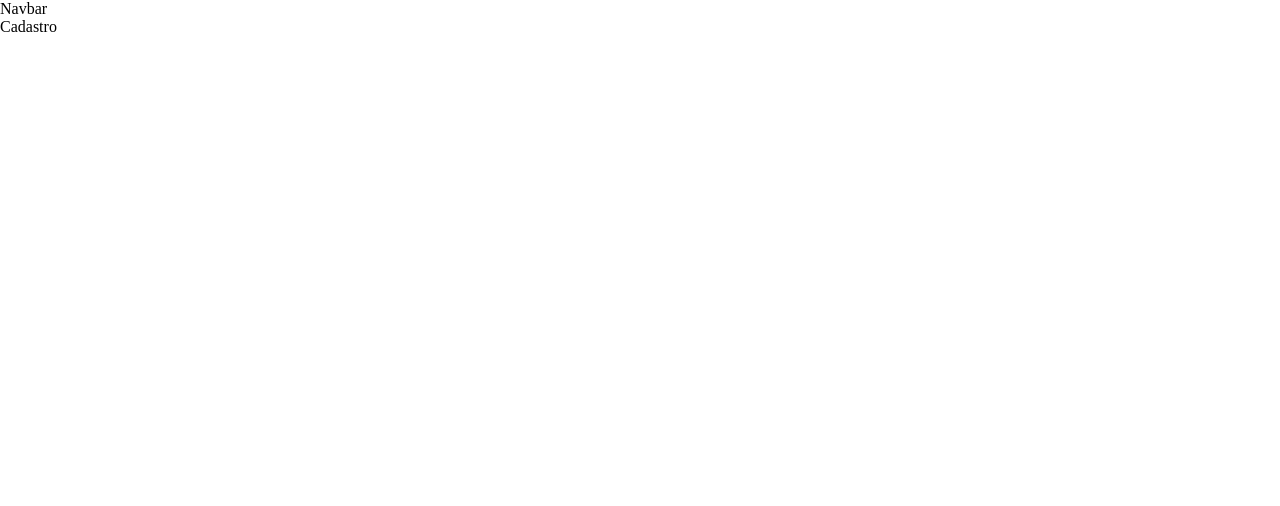
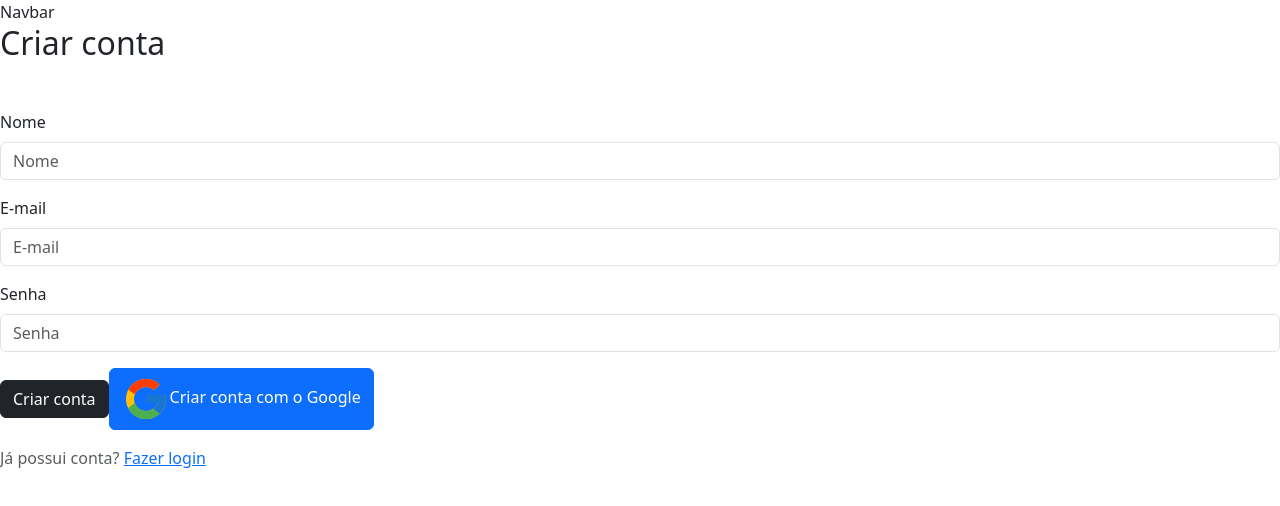
Before and after one commit to flaviare1s/biblioteca-pessoal, a React (Vite) app: page /cadastro in a window 1280 px wide. Shown: the top 506 px of the page. Built offline with nearby package versions, Linux system fonts and the light colour scheme.

Commit message:
feat:  adiciona estrutura no cadastro de usuario

```diff
--- a/src/index.css
+++ b/src/index.css
@@ -1,5 +1,13 @@
+@import 'bootstrap/dist/css/bootstrap.min.css';
+
+@import url('https://fonts.googleapis.com/css2?family=Roboto:ital,wght@0,100;0,300;0,400;0,500;0,700;0,900;1,100;1,300;1,400;1,500;1,700;1,900&display=swap');
+
 * {
   margin: 0;
   padding: 0;
   box-sizing: border-box;
 }
+
+html {
+  font-family: 'Roboto', sans-serif;
+}
--- a/src/pages/Cadastro.jsx
+++ b/src/pages/Cadastro.jsx
@@ -1,8 +1,65 @@
 import '../styles/Cadastro.css'
+import Button from 'react-bootstrap/Button';
+import Form from 'react-bootstrap/Form';
+import { Link } from 'react-router-dom';
+import { useForm } from 'react-hook-form';
 
 const Cadastro = () => {
+  const { register, handleSubmit, formState: { errors } } = useForm();
+
+  const onSubmit = (data) => {
+    console.log(data);
+  }
+
   return (
-    <div>Cadastro</div>
+    <main>
+      <Form className='form-section' onSubmit={handleSubmit(onSubmit)}>
+        <h2 className="mb-5">Criar conta</h2>
+
+        <Form.Group className="mb-3" controlId="nome">
+          <Form.Label>Nome</Form.Label>
+          <Form.Control
+            type="text"
+            placeholder="Nome"
+            {...register("nome", { required: 'nome é obrigatório' })}
+          />
+          { errors.nome && <p className="text-danger">{errors.nome.message}</p> }
+        </Form.Group>
+
+        <Form.Group className="mb-3" controlId="formBasicEmail">
+          <Form.Label>E-mail</Form.Label>
+          <Form.Control
+            type="email"
+            placeholder="E-mail"
+            {...register("email", { required: 'e-mail obrigatório' })}
+          />
+          { errors.email && <p className="text-danger">{errors.email.message}</p> }
+        </Form.Group>
+
+        <Form.Group className="mb-3" controlId="password">
+          <Form.Label>Senha</Form.Label>
+          <Form.Control
+            type="password"
+            placeholder="Senha"
+            {...register("password", { required: 'senha obrigatória' })}
+          />
+          { errors.password && <p className="text-danger">{errors.password.message}</p> }
+        </Form.Group>
+
+        <div className='container-buttons'>
+          <Button variant="dark" type="submit">
+            Criar conta
+          </Button>
+          <Button className='login-google' type="submit">
+            <img src="src/assets/logo-google.png" alt="Imagem do Google" />
+            Criar conta com o Google
+          </Button>
+        </div>
+        <div className={"text-body-secondary mt-3 "}>
+          <p>Já possui conta? <Link to="/login">Fazer login</Link></p>
+        </div>
+      </Form>
+    </main>
   )
 }
 
```
Also changed, not shown: src/assets/logo-google.png (added).
